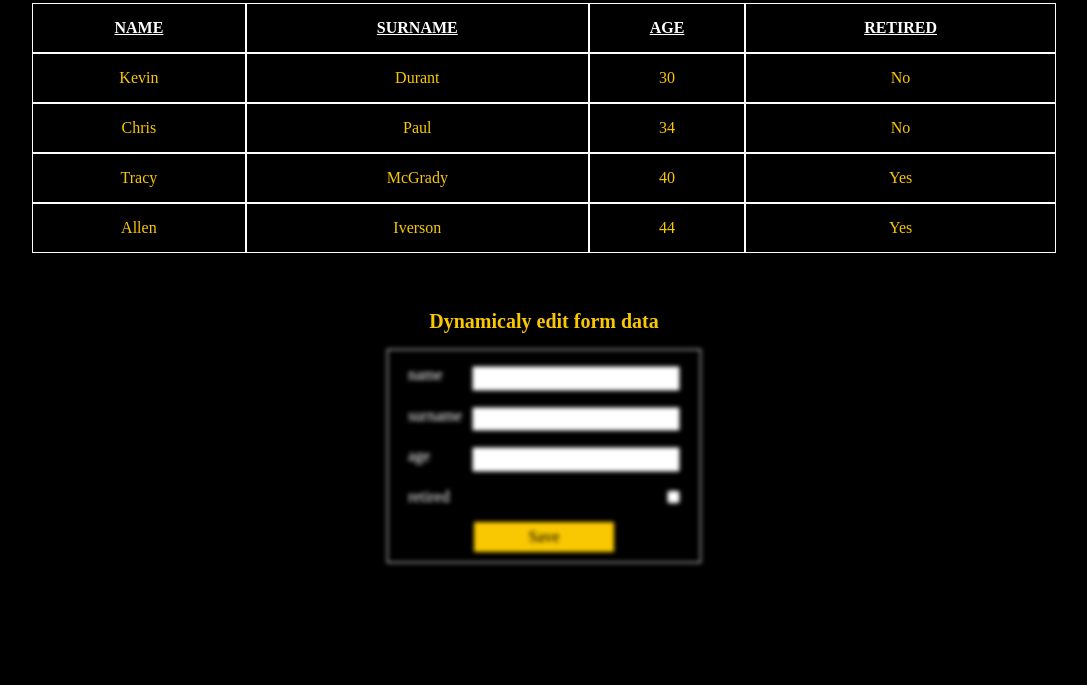
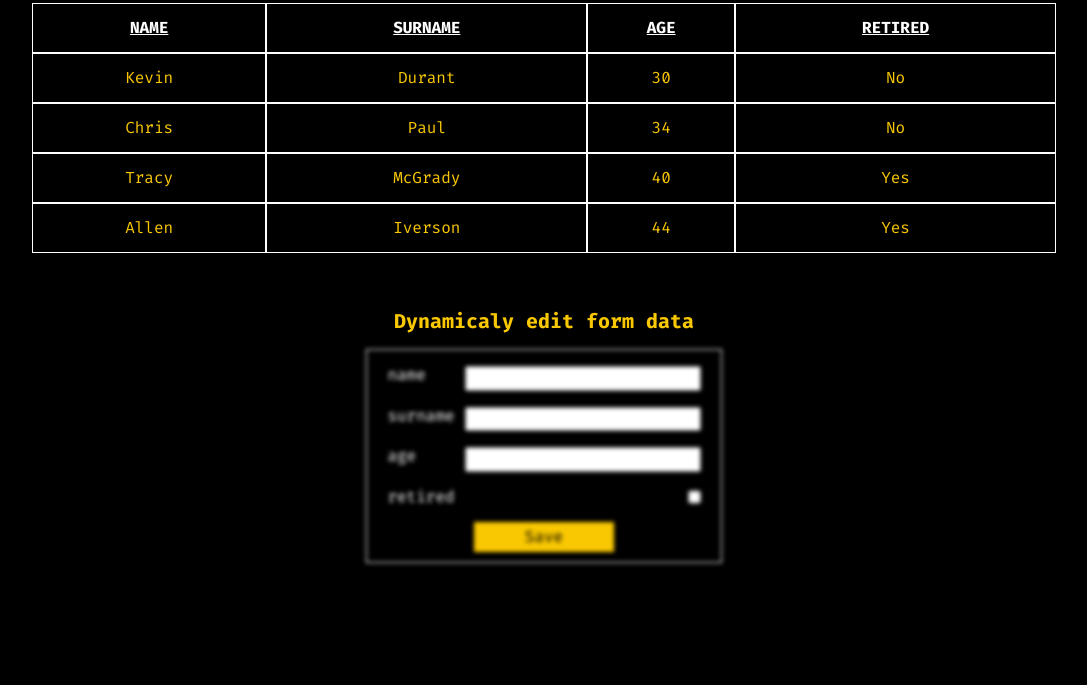
Before and after one commit to jundymek/table_generator, a website built with webpack: page src/content/index.html in a window 1280 px wide. Shown: the part 115-800 px from the top of the page, without its empty margins (96-1183 px from the left). Built offline with nearby package versions, Linux system fonts and the light colour scheme; files whose address does not match are found by name.

Commit message:
style: fira code font

```diff
--- a/src/scss/main.scss
+++ b/src/scss/main.scss
@@ -1,8 +1,11 @@
 @import "_normalize";
 @import "_variables";
 
+@import url("https://fonts.googleapis.com/css?family=Fira+Code:400,700&display=swap&subset=latin-ext");
+
 html {
   box-sizing: border-box;
+  font-family: "Fira Code", monospace;
 }
 
 *,
@@ -39,6 +42,7 @@
     border: 1px solid #fff;
     color: #fff;
     text-decoration: underline;
+    font-weight: 700;
   }
   &__body-row {
     height: 50px;
```
Also changed, not shown: dist/css/main.css, 1 other file.
